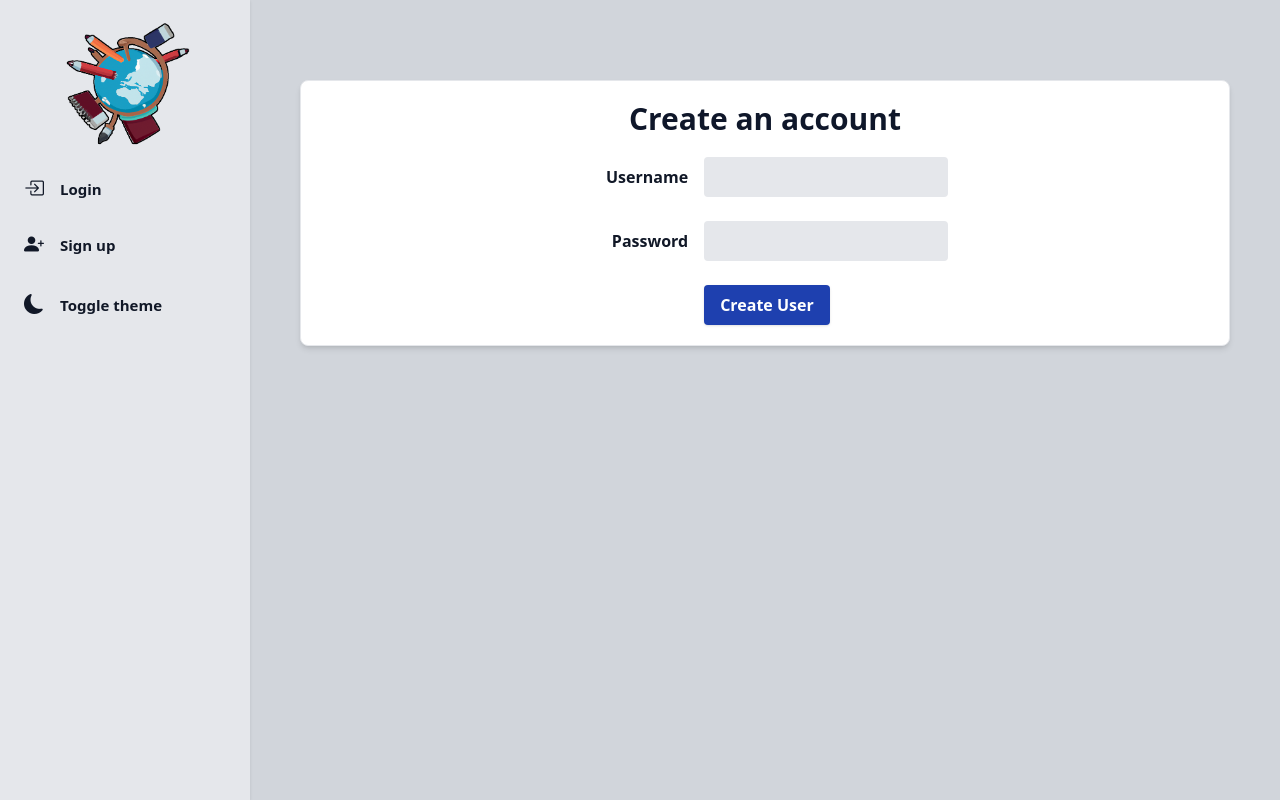
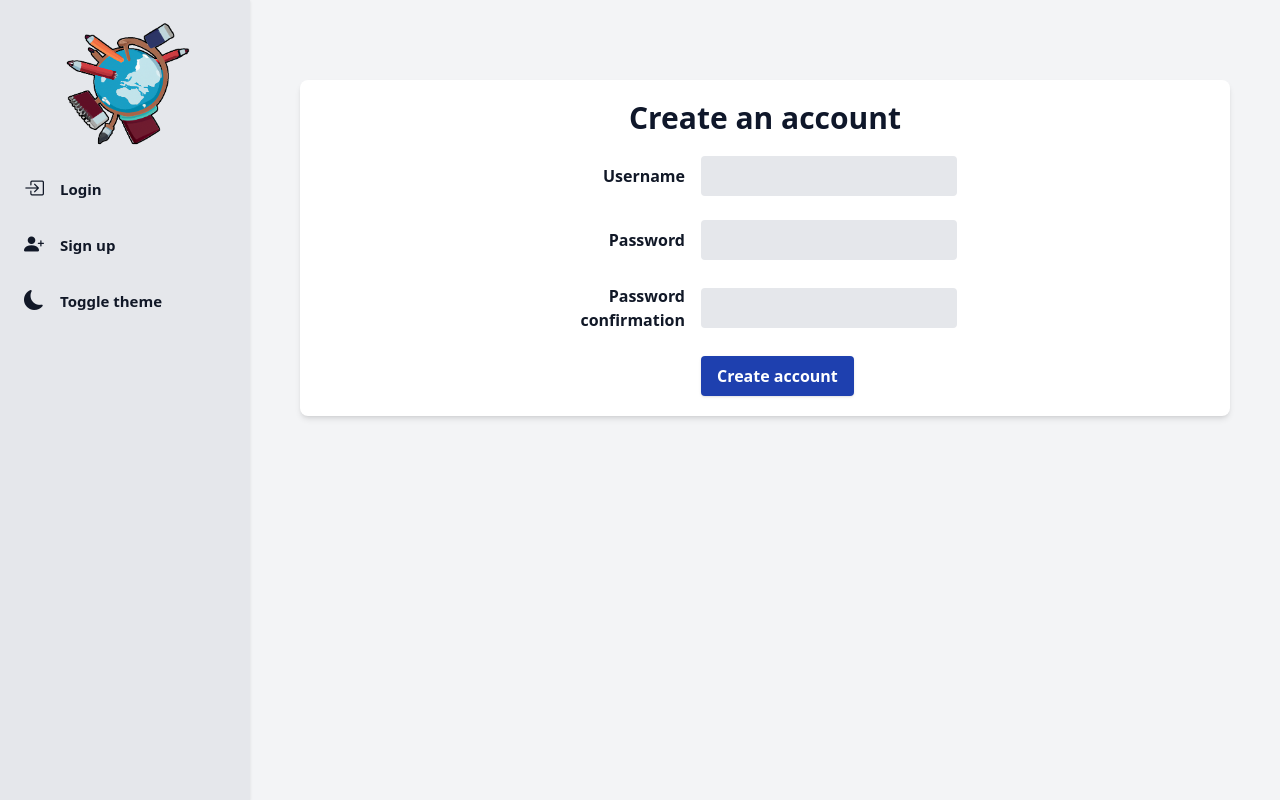
Before and after one commit to mattbardal/planit, a Rails app: page /users/new in a window 1280 px wide. Run offline with Rails 7, Linux system fonts and the light colour scheme; style sheets or scripts are compiled from the project's sources; some libraries are stand-ins or nearby versions.

Commit message:
cleaned up views

```diff
--- a/app/views/layouts/_navbar.html.erb
+++ b/app/views/layouts/_navbar.html.erb
@@ -35,12 +35,10 @@
             <span class="text-[15px] ml-4 dark:text-gray-200 text-gray-900">Goals</span>
           </div>
           <hr class="my-4 dark:border-gray-600 border-gray-900">
-          <%= link_to user_path(current_user.id), method: :get do %>
-            <div class="p-2.5 mt-2 flex items-center rounded-md px-4 duration-300 cursor-pointer dark:hover:bg-gray-700 hover:bg-gray-400">
-              <i class="bi bi-person-fill"></i>
-              <span class="text-[15px] ml-4 dark:text-gray-200 text-gray-900">My account</span>
-            </div>
-          <% end %>
+          <div class="p-2.5 mt-2 flex items-center rounded-md px-4 duration-300 cursor-pointer dark:hover:bg-gray-700 hover:bg-gray-400">
+            <i class="bi bi-person-fill"></i>
+            <span class="text-[15px] ml-4 dark:text-gray-200 text-gray-900">My account</span>
+          </div>
           <%= link_to '/logout', method: :get do %>
             <div class="p-2.5 mt-2 flex items-center rounded-md px-4 duration-300 cursor-pointer dark:hover:bg-gray-700 hover:bg-gray-400">
               <i class="bi bi-box-arrow-in-left"></i>
@@ -61,7 +59,7 @@
             </div>
           <% end %>
         <% end %>
-        <div data-theme-target="themeToggle" data-action="click->theme#changeTheme" class="p-2.5 mt-3 flex items-center rounded-md px-4 duration-300 cursor-pointer dark:hover:bg-gray-700 hover:bg-gray-400">
+        <div data-theme-target="themeToggle" data-action="click->theme#changeTheme" class="p-2.5 mt-2 flex items-center rounded-md px-4 duration-300 cursor-pointer dark:hover:bg-gray-700 hover:bg-gray-400">
             <i id="theme-toggle-dark-icon" class="hidden bi bi-brightness-high-fill"></i>
             <i id="theme-toggle-light-icon" class="hidden bi bi-moon-fill"></i>
             <span class="text-[15px] ml-4 dark:text-gray-200 text-gray-900">Toggle theme</span>
--- a/app/views/layouts/application.html.erb
+++ b/app/views/layouts/application.html.erb
@@ -11,10 +11,10 @@
     <%= stylesheet_link_tag "application", "data-turbo-track": "reload" %>
     <%= javascript_importmap_tags %>
   </head>
-  <body class="dark:bg-gray-800 bg-gray-300 lg:grid text-slate-900 dark:text-slate-200 lg:grid-cols-[250px_50px_auto_50px]">
+  <body class="dark:bg-gray-800 bg-gray-100 lg:grid text-slate-900 dark:text-slate-200 lg:grid-cols-[250px_50px_auto_50px]">
     <%= render partial: "layouts/navbar" %>
     <div class="invisible"></div>
-    <main class="justify-center mt-20 px-5 py-5 flex bg-white border border-gray-200 shadow-md dark:bg-gray-600 dark:border-gray-700 sm:rounded-lg">
+    <main class="justify-center mt-20 px-5 py-5 flex bg-white shadow-md dark:bg-gray-900 sm:rounded-lg">
       <%= yield %>
     </main>
     <div class="invisible"></div>
--- a/app/views/sessions/page_requires_login.html.erb
+++ /dev/null
@@ -1 +0,0 @@
-<h1>You have access to this page if you are logged in. Your username is: <%= current_user.username %></h1>
--- a/app/views/sessions/welcome.html.erb
+++ b/app/views/sessions/welcome.html.erb
@@ -6,7 +6,4 @@
     <h1>You are logged in, <%= current_user.username %></h1>
     <%= button_to "Log out", '/logout', method: :get %>
   <% end %>
-
-  <%= button_to "Login", '/login', method: :get %>
-  <%= button_to "Sign up", '/users/new', method: :get %>
 </div>
--- a/app/views/users/create.html.erb
+++ /dev/null
@@ -1,4 +0,0 @@
-<div>
-  <h1 class="font-bold text-4xl">Users#create</h1>
-  <p>Find me in app/views/users/create.html.erb</p>
-</div>
--- a/app/views/users/new.html.erb
+++ b/app/views/users/new.html.erb
@@ -1,6 +1,6 @@
 <div>
   <h1 class="font-bold text-3xl text-center pb-5">Create an account</h1>
-  <%= form_for @user, html: { class: "w-full max-w-sm" } do |f| %>
+  <%= form_with model: @user, url: users_path, html: { class: "w-full max-w-sm" } do |f| %>
     <div class="md:flex md:items-center mb-6">
       <div class="md:w-1/3">
         <%= f.label :username, class: "dark:text-gray-100 text-gray-900 block font-bold md:text-right mb-1 md:mb-0 pr-4" %>
@@ -17,10 +17,18 @@
         <%= f.password_field :password, class: "bg-gray-200 text-black appearance-none border-2 border-gray-200 rounded w-full py-2 px-4 leading-tight focus:outline-none focus:bg-white focus:border-gray-900" %>
       </div>
     </div>
+    <div class="md:flex md:items-center mb-6">
+      <div class="md:w-1/3">
+        <%= f.label :password_confirmation, class: "dark:text-gray-100 text-gray-900 block font-bold md:text-right mb-1 md:mb-0 pr-4" %>
+      </div>
+      <div class="md:w-2/3">
+        <%= f.password_field :password_confirmation, class: "bg-gray-200 text-black appearance-none border-2 border-gray-200 rounded w-full py-2 px-4 leading-tight focus:outline-none focus:bg-white focus:border-gray-900" %>
+      </div>
+    </div>
     <div class="md:flex md:items-center">
       <div class="md:w-1/3"></div>
       <div class="md:w-2/3">
-        <%= f.button type: "submit", class: "dark:text-gray-100 text-white shadow bg-blue-800 hover:bg-blue-700 focus:shadow-outline focus:outline-none font-bold py-2 px-4 rounded" %>
+        <%= f.button "Create account", type: "submit", class: "dark:text-gray-100 text-white shadow bg-blue-800 hover:bg-blue-700 focus:shadow-outline focus:outline-none font-bold py-2 px-4 rounded" %>
       </div>
     </div>
   <% end %>
--- a/app/views/users/show.html.erb
+++ /dev/null
@@ -1,3 +0,0 @@
-<div>
-  <h1 class="font-bold text-3xl text-center pb-5">My account</h1>
-</div>
```
